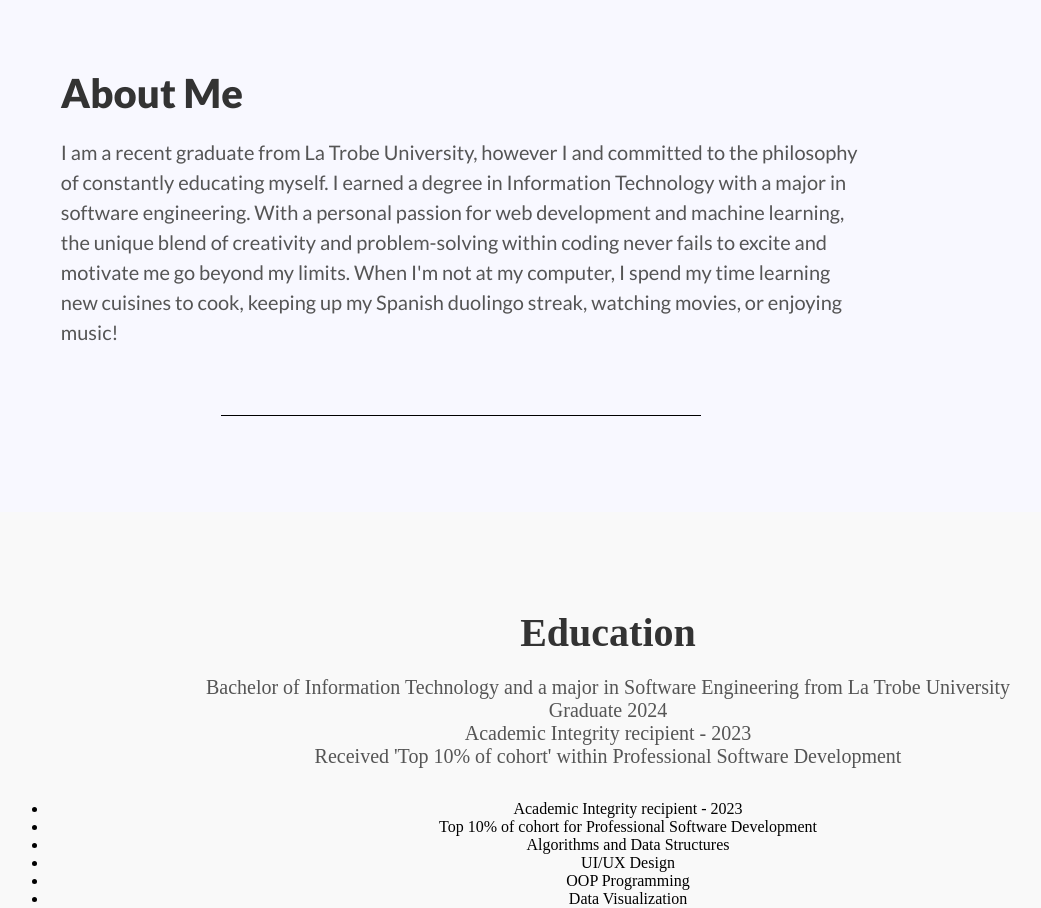
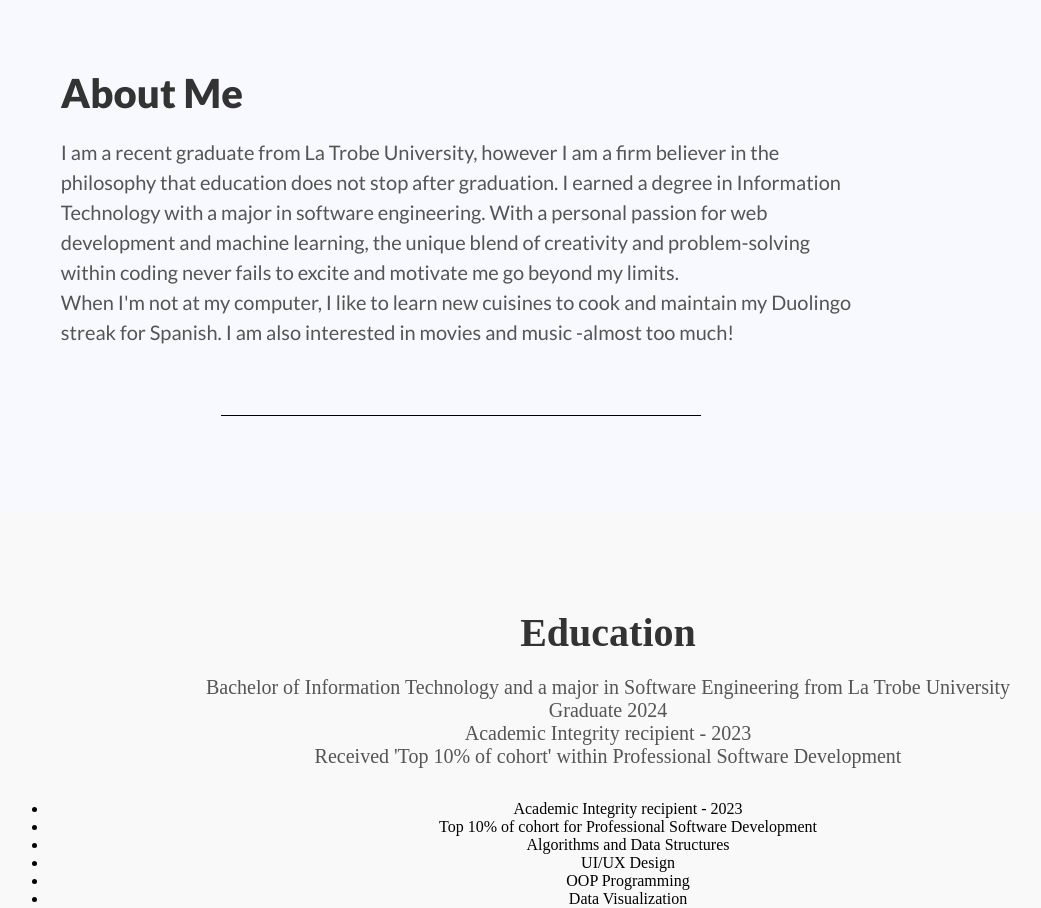
Before and after one commit to shjcc/saad-portfolio, a React (Vite) app in the folder saad-portfolio/: page / in a window 1280 px wide. Shown: the part 1380-2288 px from the top of the page, without its empty margins (32-1073 px from the left). Built offline with nearby package versions, Linux system fonts and the light colour scheme; a web font is replaced by a local one.

Commit message:
styled the about section, needs animations

```diff
--- a/saad-portfolio/src/pages/home/about.tsx
+++ b/saad-portfolio/src/pages/home/about.tsx
@@ -7,11 +7,11 @@ const About = () => {
             <div className={styles.aboutContent}>
                 <h1 className={styles.aboutTitle}>About Me</h1>
                 <p className={styles.aboutDescription}>
-                    I am a recent graduate from La Trobe University, however I and committed to the philosophy of constantly educating myself.
+                    I am a recent graduate from La Trobe University, however I am a firm believer in the philosophy that education does not stop after graduation.
                     I earned a degree in Information Technology with a major in software engineering.
                     With a personal passion for web development and machine learning, the unique blend of creativity and problem-solving
                     within coding never fails to excite and motivate me go beyond my limits.
-                    When I'm not at my computer, I spend my time learning new cuisines to cook, keeping up my Spanish duolingo streak, watching movies, or enjoying music!
+                    <br/>When I'm not at my computer, I like to learn new cuisines to cook and maintain my Duolingo streak for Spanish. I am also interested in movies and music -almost too much!
                 </p>
             </div>
         </section>
```
